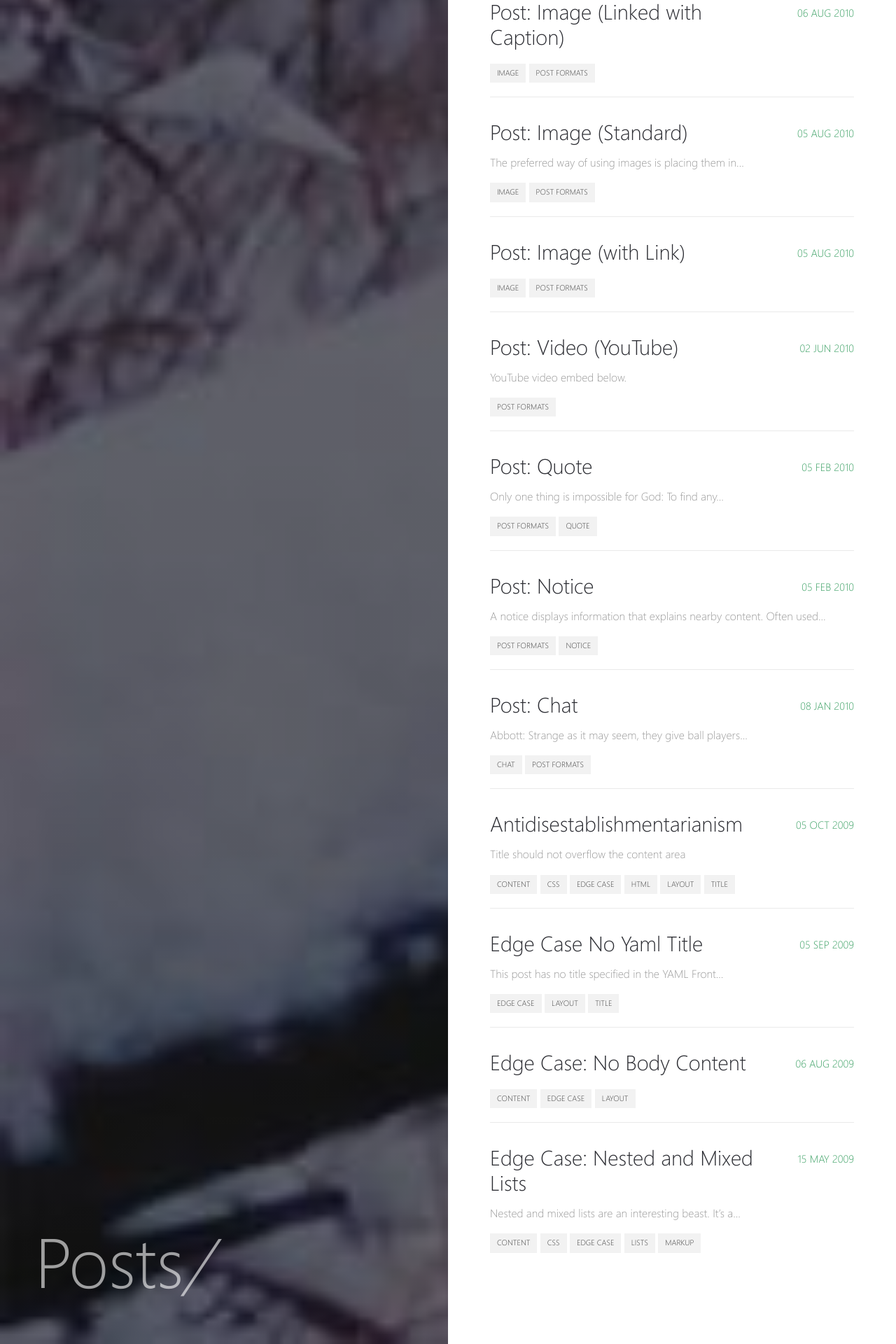
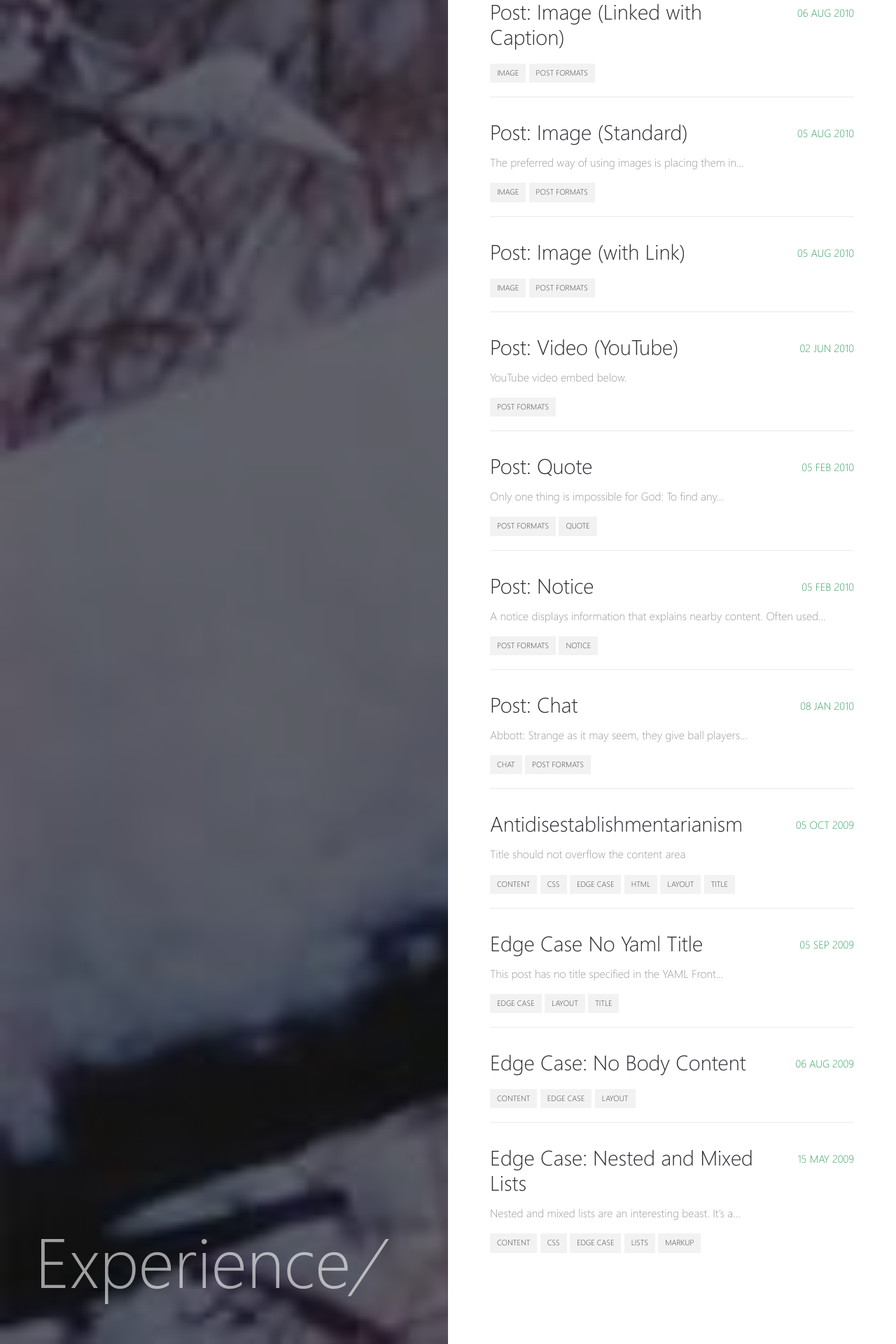
Before and after one commit to NilayanBose/NilayanBose.github.io, a Jekyll site: the page built from _pages/posts.md, in a window 1280 px wide. Shown: the part 2714-4634 px from the top of the page at 70% size. Built offline with Jekyll 4.4.1, drawn with Linux system fonts in a browser that asks for light colours.

Commit message:
expereiences

```diff
--- a/_pages/posts.md
+++ b/_pages/posts.md
@@ -1,6 +1,6 @@
 ---
 layout: post-list
-title: Posts
-description: "List of posts"
-permalink: /posts.html
+title: Experience
+description: "List of experiences"
+permalink: /experience.html
 ---
```
